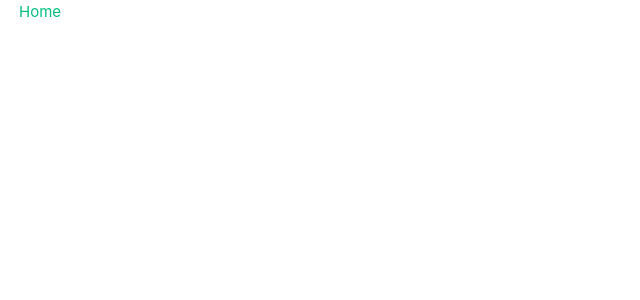
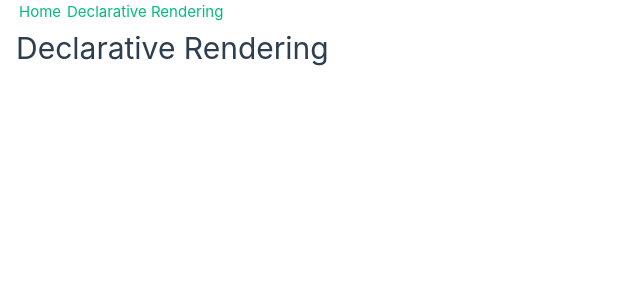
Before and after one commit to ShotGunShack/vue_composition_api_style, a Vue app: page /declarative-rendering in a window 1280 px wide. Before the commit this address had no page. Shown: the top 300 px of the page, without its empty margins (0-640 px from the left). Built offline with nearby package versions, Linux system fonts and the light colour scheme.

Commit message:
declarative_rendering : create a basic component and its associated route + router-link

```diff
--- a/src/App.vue
+++ b/src/App.vue
@@ -17,6 +17,7 @@
   </main> -->
 
   <router-link to="/">Home</router-link>
+  <router-link to="/declarative-rendering">Declarative Rendering</router-link>
   <router-view />
 
 </template>
--- /dev/null
+++ b/src/components/Declarative.vue
@@ -0,0 +1,3 @@
+<template>
+    <h1>Declarative Rendering</h1>
+</template>
--- a/src/router/index.js
+++ b/src/router/index.js
@@ -1,11 +1,17 @@
 import { createRouter, createWebHistory } from 'vue-router';
 import Home from '@/components/Home.vue';
+import Declarative from '@/components/Declarative.vue';
 
 const routes = [
     {
         path: '/',
         name: 'Home',
         component: Home
+    },
+    {
+        path: '/declarative-rendering',
+        name: 'Declarative Rendering',
+        component: Declarative
     }
 ];
 
```
